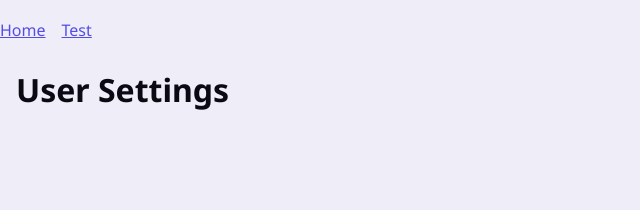
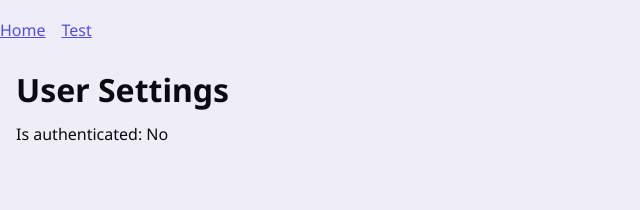
Before and after one commit to CMSC-495-7383-Group-3/timezone-webapp, a React (Vite) app in the folder frontend/: page /userSettings in a window 1280 px wide. Shown: the top 210 px of the page, without its empty margins (0-640 px from the left). Built offline with nearby package versions, Linux system fonts and the light colour scheme; a web font is replaced by a local one.

Commit message:
Added Placeholder Authentication Context

```diff
--- a/frontend/src/App.tsx
+++ b/frontend/src/App.tsx
@@ -6,12 +6,18 @@ import Dashboard from "./pages/Dashboard"
 import LoginRegister from "./pages/LoginRegister"
 import Timezone from "./pages/Timezone"
 import UserSettings from "./pages/UserSettings"
+import { AuthContext, AuthData } from "./context/authContext"
+import { useState } from "react"
 
 function App() {
-  // TODO fill in any global app information that we may need here. Potentially use contexts or an additional library.
+  // eslint-disable-next-line @typescript-eslint/no-unused-vars
+  const [authDataSource, setauthDataSource] = useState<AuthData>({
+    isAuthenticated: false,
+    user: null,
+  })
 
   return (
-    <>
+    <AuthContext value={authDataSource}>
       {/* TODO: Fill in any header that we will need here */}
       <Nav />
       {/* All routes will be declared here */}
@@ -26,7 +32,7 @@ function App() {
         <Route path="test" element={<Test />} />
       </Routes>
       {/* TODO: Fill in any footer information here */}
-    </>
+    </AuthContext>
   )
 }
 
--- /dev/null
+++ b/frontend/src/context/authContext.ts
@@ -0,0 +1,19 @@
+import { createContext } from "react"
+import { User } from "../types"
+
+type Authenticated = {
+  isAuthenticated: true
+  user: User
+}
+
+type Unauthenticated = {
+  isAuthenticated: false
+  user?: null
+}
+
+export type AuthData = Authenticated | Unauthenticated
+
+export const AuthContext = createContext<AuthData>({
+  isAuthenticated: false,
+  user: null,
+})
--- a/frontend/src/pages/UserSettings.tsx
+++ b/frontend/src/pages/UserSettings.tsx
@@ -1,7 +1,13 @@
+import { useContext } from "react"
+import { AuthContext } from "../context/authContext"
+
 export default function UserSettings() {
+  const authData = useContext(AuthContext)
+
   return (
     <main id="user-settings">
       <h1>User Settings</h1>
+      <p>Is authenticated: {authData.isAuthenticated ? "Yes" : "No"}</p>
     </main>
   )
 }
```
